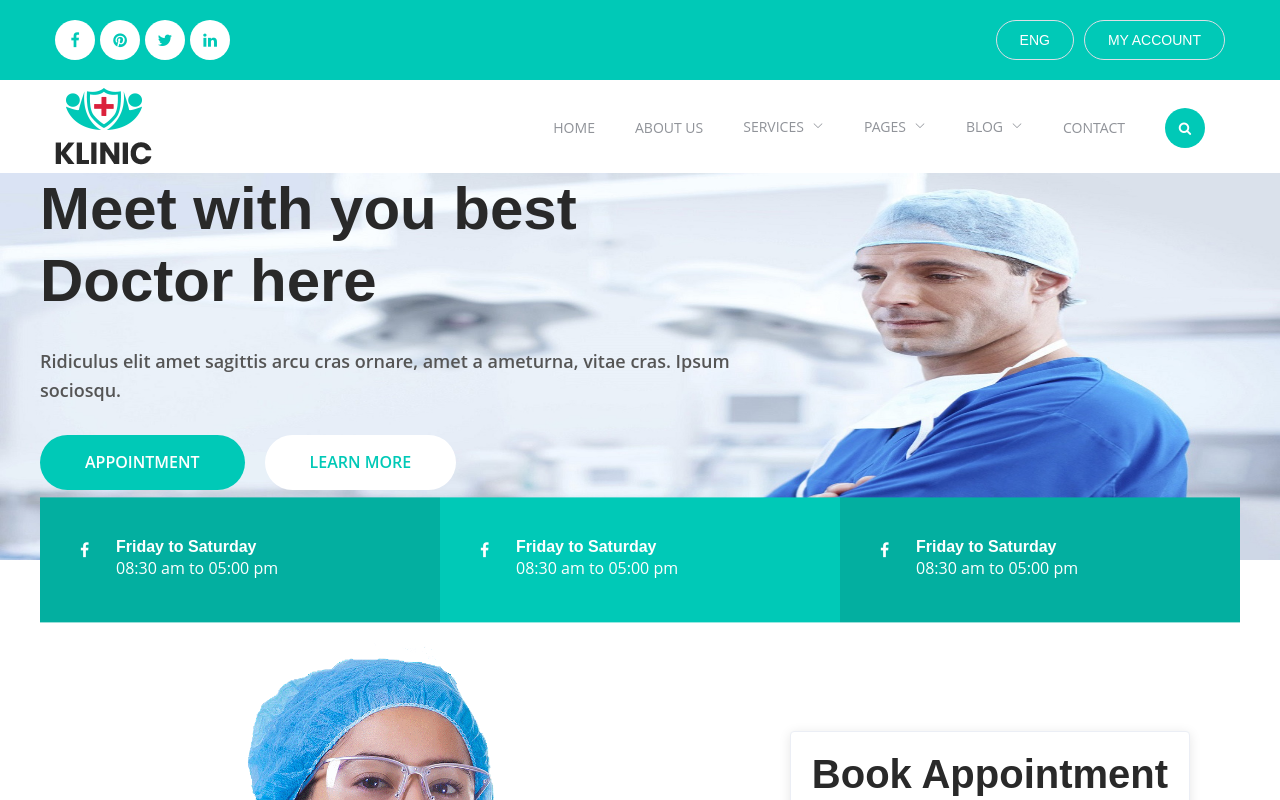
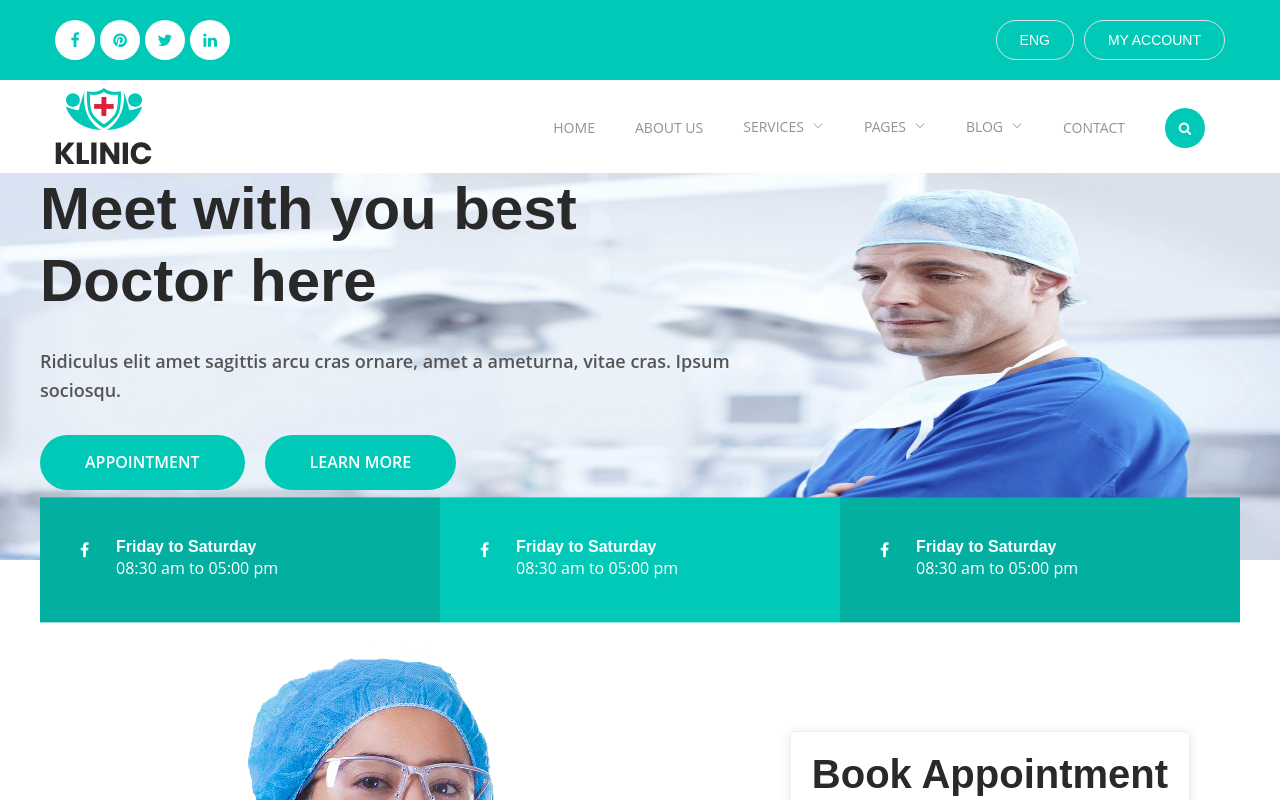
Before and after one commit to hqiwen/vue, a Vue app: page / in a window 1280 px wide. Shown: the top 800 px of the page. Built offline with nearby package versions, Linux system fonts and the light colour scheme.

Commit message:
refactor button compontent

```diff
--- a/src/components/Button.vue
+++ b/src/components/Button.vue
@@ -1,8 +1,5 @@
 <template>
-    <a v-if="color === 'white'" class="white-btn-fill" >
-        <slot></slot>
-    </a>
-    <a v-else class="btn-fill">
+  <a class="btn-fill" :class="white ? 'white' : null">
     <slot></slot>
   </a>
 </template>
@@ -10,15 +7,13 @@
 <script>
 export default {
   props: {
-        color: {
-            type: String,
-            default: ''
+    white: {
+      type: Boolean
     }
   }
 };
 </script>
 <style scoped>
-
 a {
   font-size: 16px;
   font-weight: 600;
@@ -31,22 +26,22 @@ a {
 }
 
 a.btn-fill {
-    background: #00C9B7;
+  background: #00c9b7;
   color: #fff;
 }
 
-a.btn-fill:hover{
+a.btn-fill:hover {
   background: #fff;
-    color: #00C9B7;
+  color: #00c9b7;
 }
 
-a.white-btn-fill {
+a.btn-fill.white {
   background: #fff;
-    color:#00C9B7
+  color: #00c9b7;
 }
 
-a.white-btn-fill:hover {
-    background: #00C9B7;
+a.btn-fill.white:hover {
+  background: #00c9b7;
   color: #fff;
 }
 </style>
```
Lines whose indentation alone changed are shown as unchanged.
